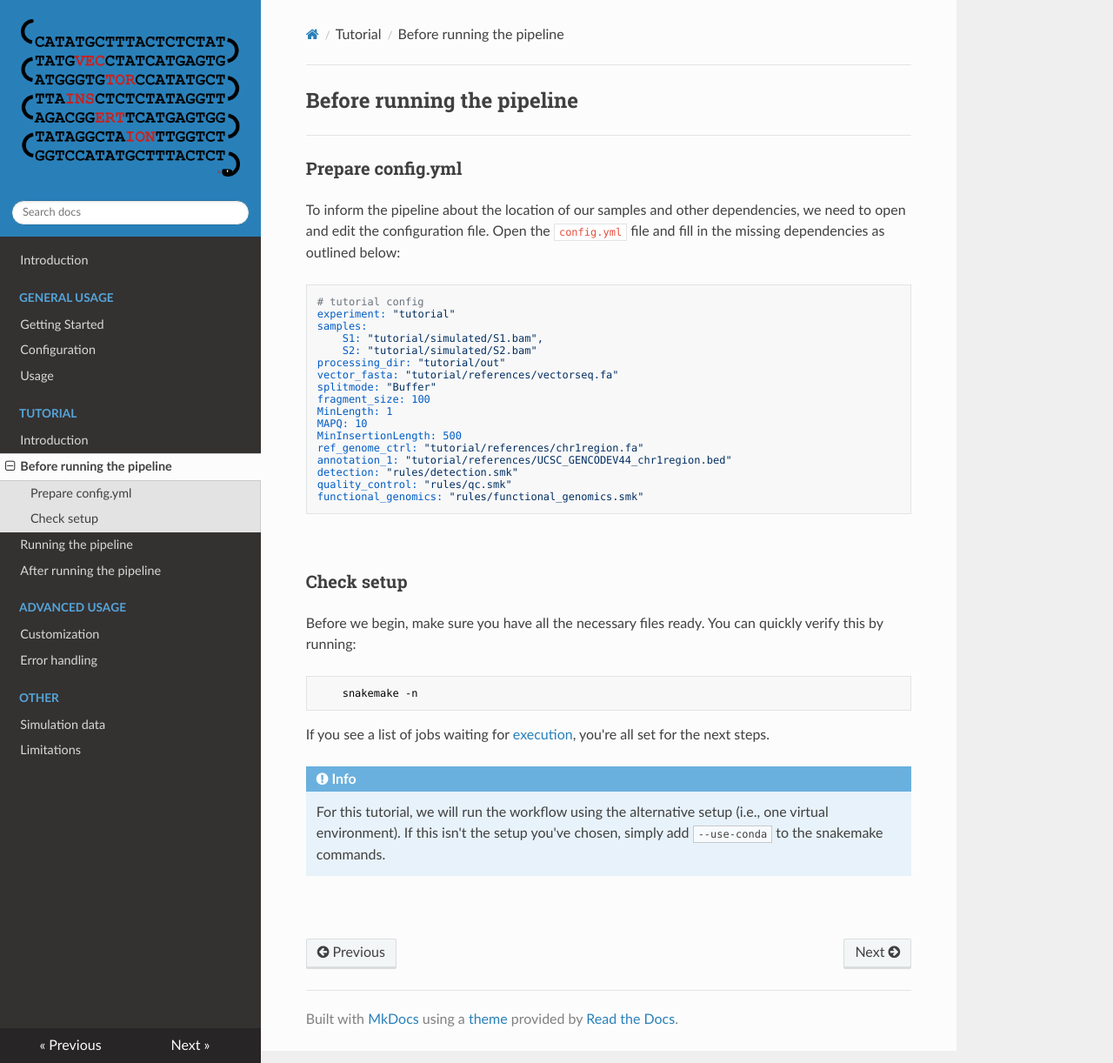
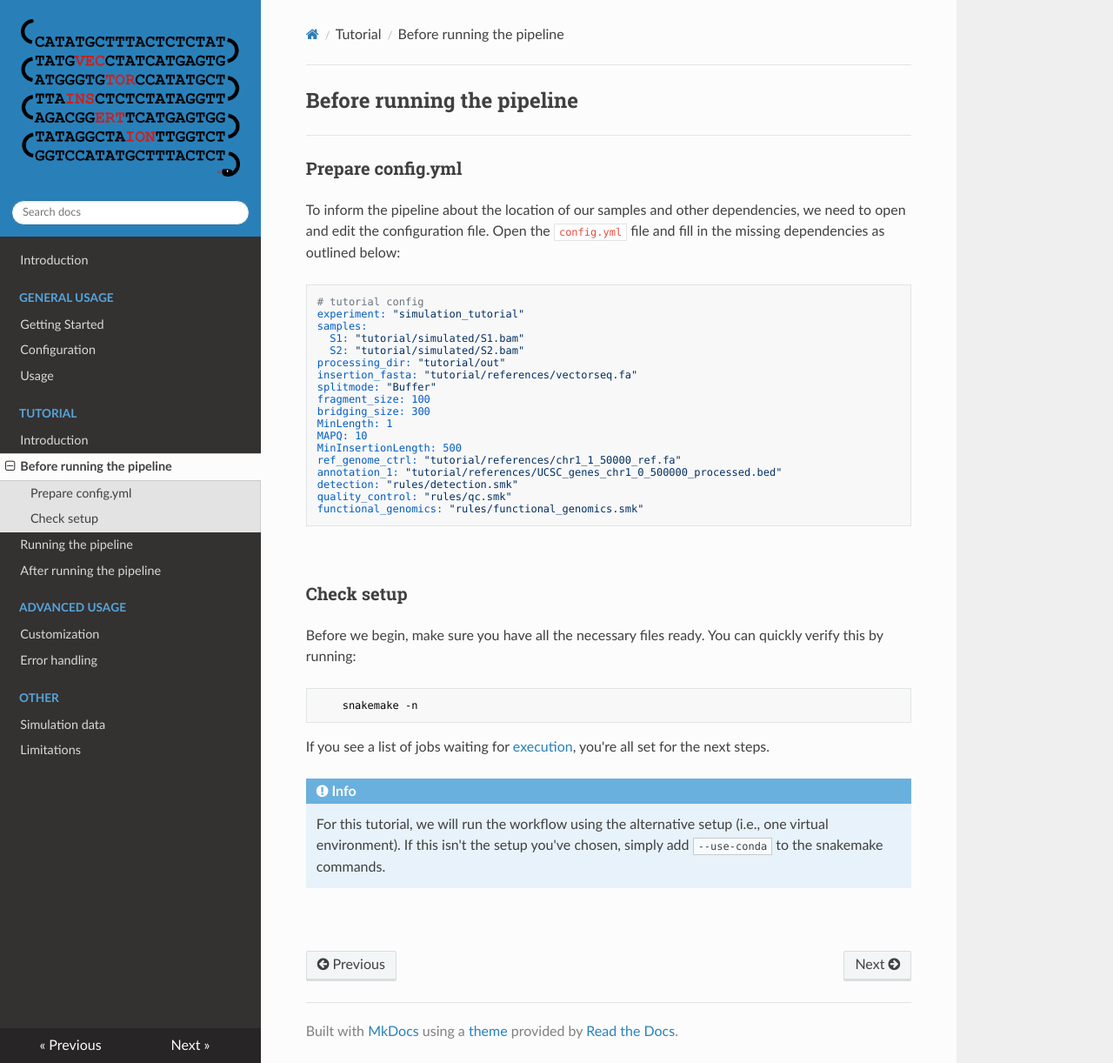
Before and after one commit to aweich/VIS, an MkDocs documentation site: the page built from docs/tutorial/tutorial_before.md, in a window 1280 px wide and 1222 px high. Shown: the whole window at 87% size. Built offline with MkDocs 1.6.1, drawn with Linux system fonts in a browser that asks for light colours; nearby versions of some CDN libraries.

Commit message:
last commit before the development branch

````diff
--- a/docs/tutorial/tutorial_before.md
+++ b/docs/tutorial/tutorial_before.md
@@ -6,19 +6,20 @@ To inform the pipeline about the location of our samples and other dependencies,
 
 ```yaml
 # tutorial config
-experiment: "tutorial"
+experiment: "simulation_tutorial"
 samples:
-    S1: "tutorial/simulated/S1.bam",
-    S2: "tutorial/simulated/S2.bam"
+  S1: "tutorial/simulated/S1.bam"
+  S2: "tutorial/simulated/S2.bam"
 processing_dir: "tutorial/out"
-vector_fasta: "tutorial/references/vectorseq.fa"
+insertion_fasta: "tutorial/references/vectorseq.fa"
 splitmode: "Buffer"
 fragment_size: 100
+bridging_size: 300
 MinLength: 1
 MAPQ: 10
 MinInsertionLength: 500
-ref_genome_ctrl: "tutorial/references/chr1region.fa"
-annotation_1: "tutorial/references/UCSC_GENCODEV44_chr1region.bed"
+ref_genome_ctrl: "tutorial/references/chr1_1_50000_ref.fa"
+annotation_1: "tutorial/references/UCSC_genes_chr1_0_500000_processed.bed"
 detection: "rules/detection.smk"
 quality_control: "rules/qc.smk"
 functional_genomics: "rules/functional_genomics.smk"
````
Also changed, not shown: docs/tutorial/tutorial_after.md (+19 -7 lines), 9 other files.
